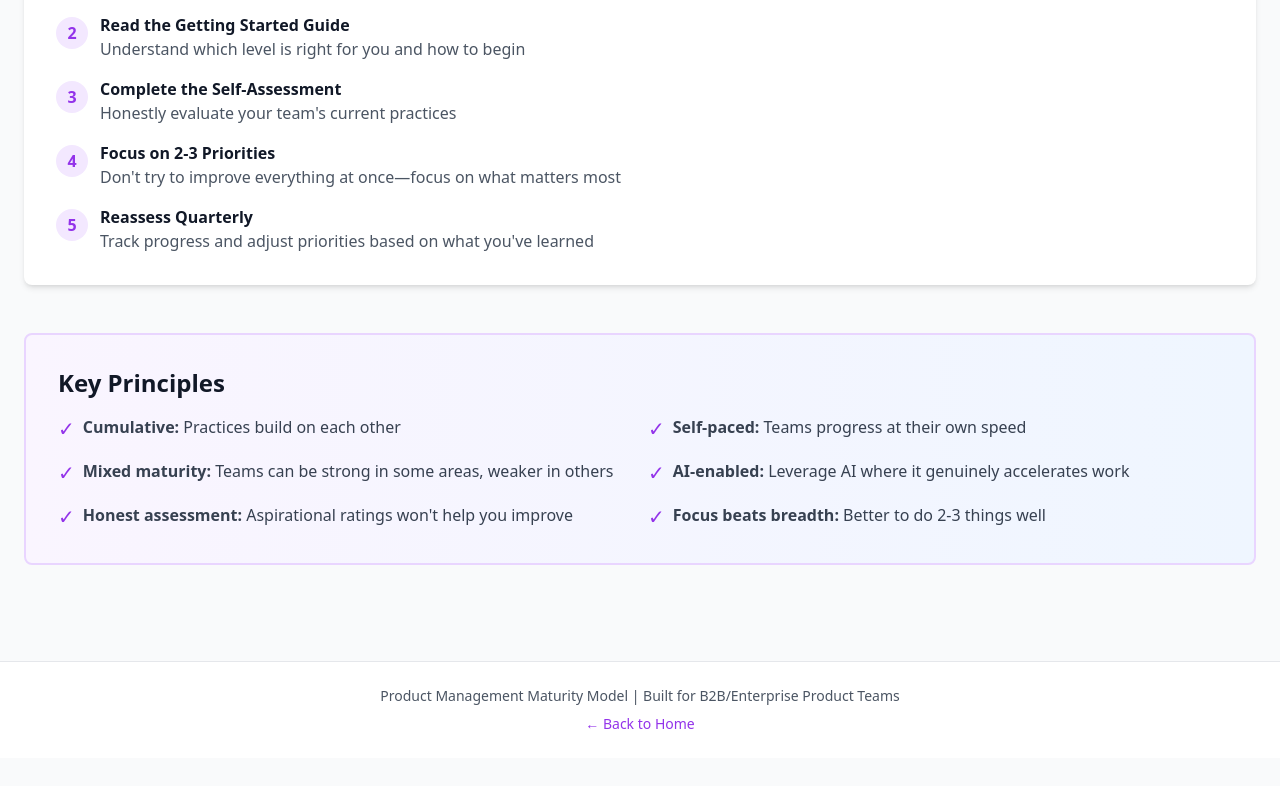
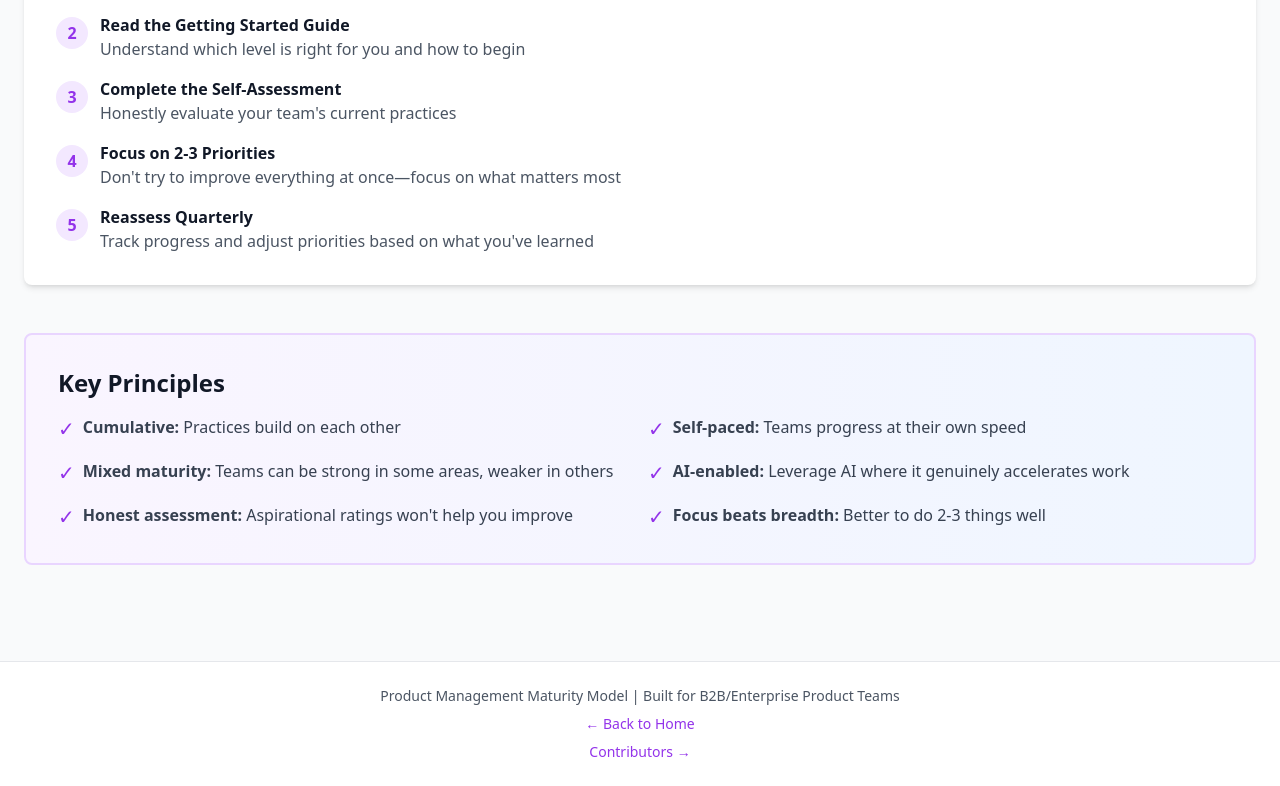
Before and after one commit to bradleyscott/pm-maturity-model, a website: page public/index.html in a window 1280 px wide. Shown: the part 808-1594 px from the top of the page. Before the commit the page ends 1566 px from the top, so only its background shows below. Drawn offline with nearby package versions, Linux system fonts and the light colour scheme.

Commit message:
Add contributors footer

```diff
--- a/public/index.html
+++ b/public/index.html
@@ -149,6 +149,7 @@
             <div class="max-w-7xl mx-auto px-6 py-6 text-center text-gray-600 text-sm">
                 <p>Product Management Maturity Model | Built for B2B/Enterprise Product Teams</p>
                 <p class="mt-2"><a href="index.html" class="text-purple-600 hover:text-purple-800">← Back to Home</a></p>
+                <p class="mt-2"><a href="https://github.com/bradleyscott/pm-maturity-model" target="_blank" rel="noopener noreferrer" class="text-purple-600 hover:text-purple-800">Contributors →</a></p>
             </div>
         </footer>
     </div>
```
